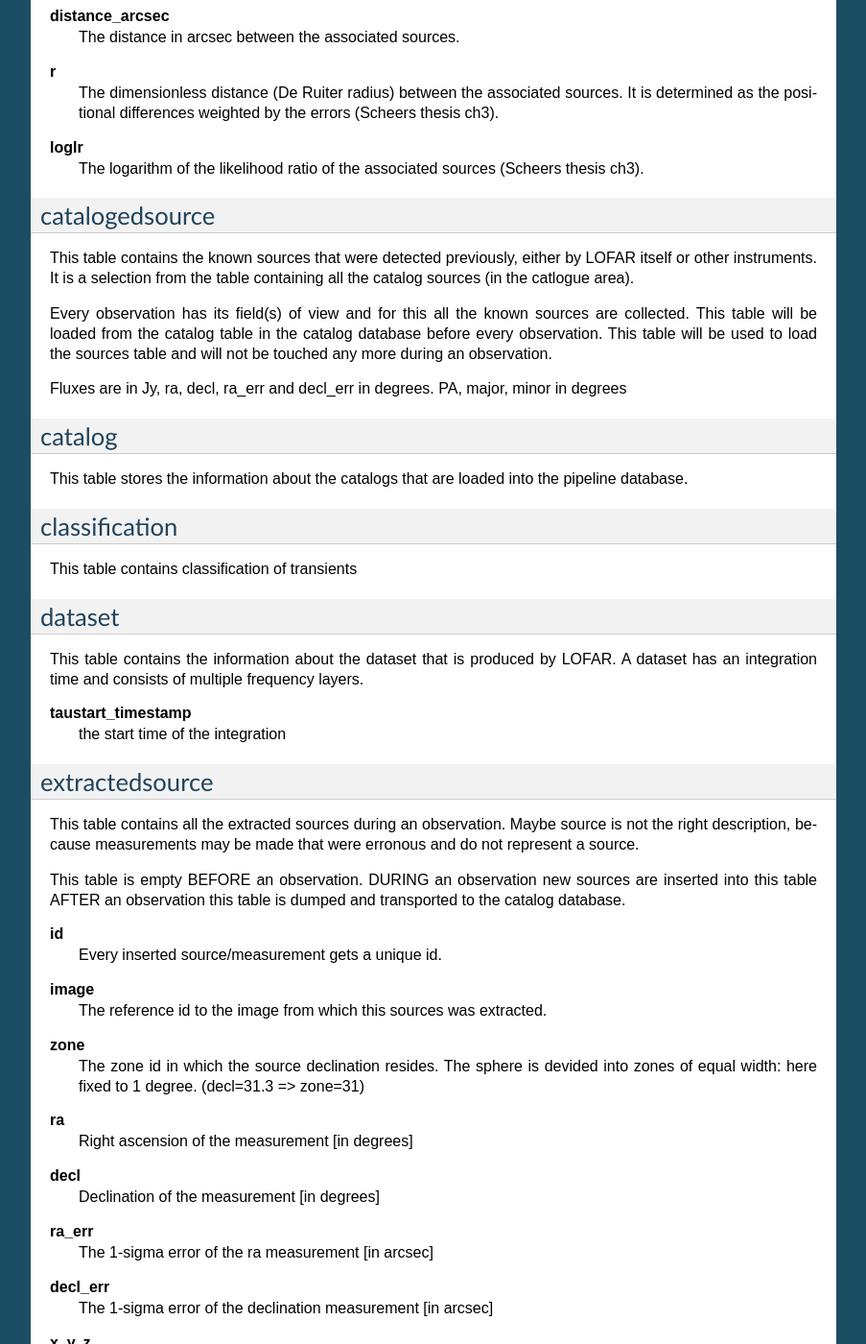
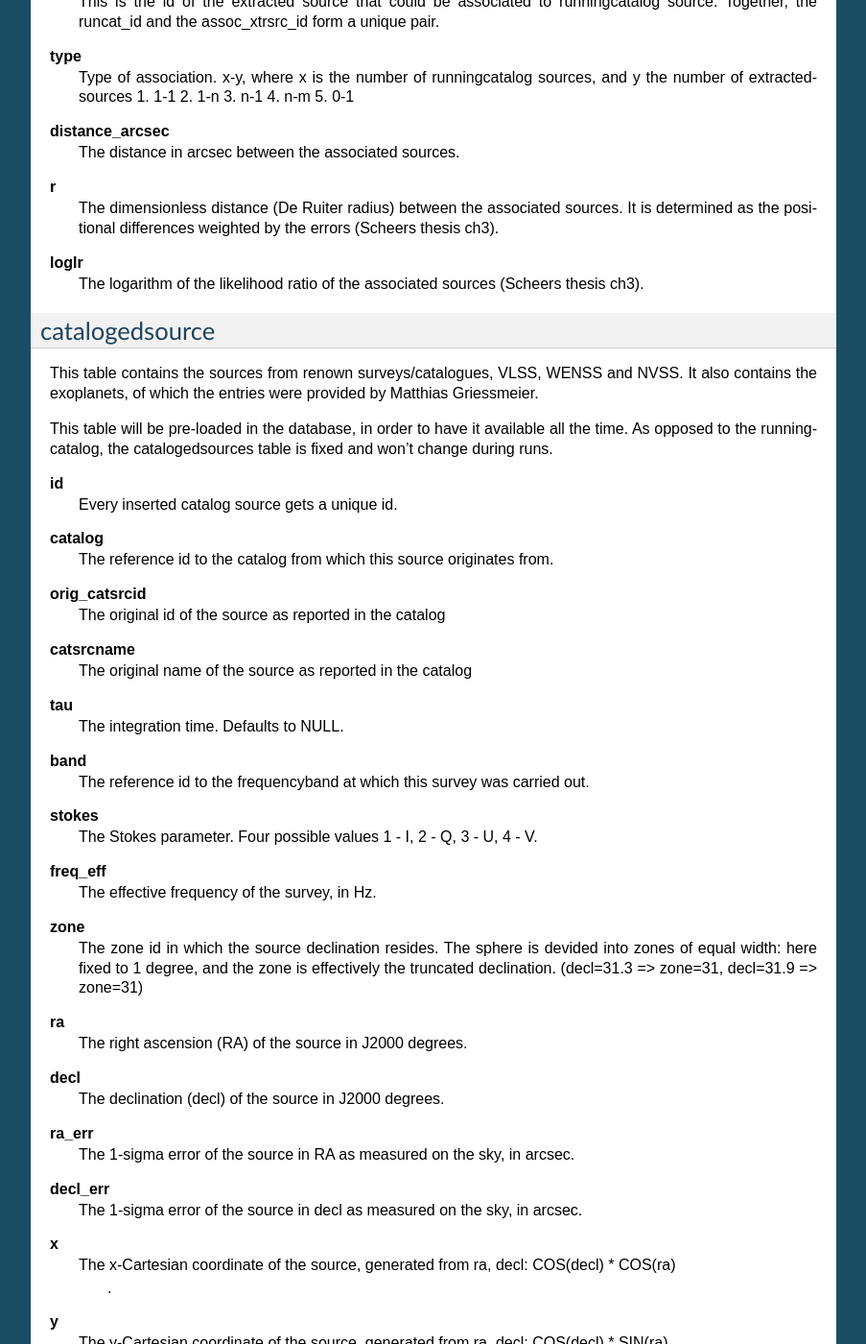
Before and after one commit to transientskp/tkp, a Sphinx documentation site: the page built from documentation/source/database/schema.rst, in a window 1280 px wide and 1400 px high, scrolled down 2021 px. Shown: the whole window at 96% size, without its empty margins (198-1101 px from the left). Built offline with Sphinx 7.4.7, drawn with Linux system fonts in a browser that asks for light colours; some of the changed text lies outside the part shown.

Commit message:
Updated DDL descriptions of tables in the Transients Database

```diff
--- a/documentation/source/database/schema.rst
+++ b/documentation/source/database/schema.rst
@@ -9,7 +9,10 @@
 assoccatsource
 ==============
 
-This table stores the information about the extractedsources that could be associated with a catalogedsource.
+This table stores the associations between extracted sources and cataloged sources (i.e. VLSS, WENSSm, WENSSp, and NVSS sources).
+
+For every association pair the association parameters, distance_arcsec, r and loglr are calculated as well. Only source pairs that fullfil the criterion of an association (r < r_lim) are accepted and appended to this table. r_lim may be specified in tkp.cfg, or otherwise defaults to 3.717, corresponding to missing 10^{-3} counterparts (see Scheers's thesis, section 3.2.3)
+
 
 **xrtsrc**
    This refers to the xtrsrcid of the extractedsource
@@ -33,7 +36,7 @@
 assocxtrsource
 ==============
 
-This table stores the information about the sources that could be associated.
+This table stores the associations between extracted sources and the running catalog.
 
 **runcat**
    refers to the runcatid in runningcatalog.  It is the "base" id of a series of polarized spectral lightcurve datapoints.
@@ -62,17 +65,119 @@
 catalogedsource
 ===============
 
-This table contains the known sources that were detected previously, either by LOFAR itself or other instruments.  It is a selection from the table containing all the catalog sources (in the catlogue area).
+This table contains the sources from renown surveys/catalogues, VLSS, WENSS and NVSS. It also contains the exoplanets, of which the entries were provided by Matthias Griessmeier.
 
-Every observation has its field(s) of view and for this all the known sources are collected. This table will be loaded from the catalog table in the catalog database before every observation.  This table will be used to load the sources table and will not be touched any more during an observation.
+This table will be pre-loaded in the database, in order to have it available all the time. As opposed to the runningcatalog, the catalogedsources table is fixed and won't change during runs.
 
-Fluxes are in Jy, ra, decl, ra_err and decl_err in degrees.  PA, major, minor in degrees
+
+**id**
+    Every inserted catalog source gets a unique id.
+
+**catalog**
+    The reference id to the catalog from which this source originates from.
+
+**orig_catsrcid**
+    The original id of the source as reported in the catalog
+
+**catsrcname**
+    The original name of the source as reported in the catalog
+
+**tau**
+    The integration time. Defaults to NULL.
+
+**band**
+    The reference id to the frequencyband at which this survey was carried out.
+
+**stokes**
+    The Stokes parameter. Four possible values 1 - I, 2 - Q, 3 - U, 4 - V.
+
+**freq_eff**
+    The effective frequency of the survey, in Hz.
+
+**zone**
+    The zone id in which the source declination resides.  The sphere is devided into zones of equal width: here fixed to 1 degree, and the zone is effectively the truncated declination. (decl=31.3 => zone=31, decl=31.9 => zone=31)
+
+**ra**
+    The right ascension (RA) of the source in J2000 degrees.
+
+**decl**
+    The declination (decl) of the source in J2000 degrees.
+
+**ra_err**
+    The 1-sigma error of the source in RA as measured on the sky, in arcsec.
+
+**decl_err**
+    The 1-sigma error of the source in decl as measured on the sky, in arcsec.
+
+**x**
+    The x-Cartesian coordinate of the source, generated from ra, decl: COS(decl) * COS(ra)
+                    .
+**y**
+    The y-Cartesian coordinate of the source, generated from ra, decl: COS(decl) * SIN(ra)
+
+**z**
+    The z-Cartesian coordinate of the source, generated from ra, decl: SIN(decl)
+
+**margin**
+    Not used, defaults to 0.
+
+**det_sigma**
+    The detection level of the source, which none of the current catalogs provides, and defaults to 0.
+
+**src_type**
+    Only the WENSS catalog reports the source type: M for a multi-component source, C for a subcomponent of the parent M, S for a single source and E for an extended source. Currently, we associate extracted sources with all source types.
+
+**fit_probl**
+    WENSS and NVSS report occasional fit problems.
+
+**PA**
+    Position angle of fitted major axis, in degrees
+
+**PA_err**
+    Error on position angle of fitted major axis, in degrees
+
+**major**
+    Major axis of deconvolved component size, in arcsec
+
+**major_err**
+    Mean error on major axis, in arcsec
+
+**minor**
+    Minor axis of deconvolved component size, in arcsec
+
+**minor_err**
+    Mean error on minor axis, in arcsec
+
+**avg_f_peak**
+    Peak flux of source, in Jy
+
+**avg_f_peak_err**
+    Mean error on peak flux of source, in Jy
+
+**avg_f_int**
+    Integrated flux of source, in Jy
+
+**avg_f_int_err**
+    Mean error on integrated flux of source, in Jy
+
+**frame**
+    Some catalogs have a reference to a frame/fits image/jpg postage stamp for the field the source was detected in.
 
 
 catalog
 =======
 
 This table stores the information about the catalogs that are loaded into the pipeline database.
+
+
+**id**
+    Every catalog gets a unique id.
+
+**name**
+    An acronym under which the catalog is well-known, f.ex. 'NVSS'
+
+**fullname**
+    The full name under which the catalog is known, f.ex. 'NRAO VLA Sky Survey'
 
 
 classification
@@ -84,10 +189,24 @@
 dataset
 =======
 
-This table contains the information about the dataset that is produced by LOFAR.  A dataset has an integration time and consists of multiple frequency layers.
+This table contains the information about a dataset. A dataset is nothing more than a collection of images grouped together for processing. When the same group is reprocessed, and the dataset.dsinname is identical (f.ex. when the processing runs with other trap parameters), the rerun is incremented by 1, but also the id is auto-incremented
 
-**taustart_timestamp**
-    the start time of the integration
+
+**id**
+    Every dataset gets a unique id.
+
+**rerun**
+    At insertion, with the insertDataset() SQL function, this is incremented by 1 when the dsinname
+    is present, otherwise defaults to 0.
+
+**process_ts**
+    The timestamp of the start of processing the dataset
+
+**inname**
+    A description of the dataset.
+
+**description**
+    A description of the dataset.
 
 
 extractedsource
@@ -104,13 +223,13 @@
     The reference id to the image from which this sources was extracted.
 
 **zone**
-    The zone id in which the source declination resides.  The sphere is devided into zones of equal width: here fixed to 1 degree. (decl=31.3 => zone=31)
+    The zone id in which the source declination resides.  The sphere is devided into zones of equal width: here fixed to 1 degree, and the zone is effectively the truncated declination. (decl=31.3 => zone=31, decl=31.9 => zone=31)
 
 **ra**
-    Right ascension of the measurement [in degrees]
+    Right ascension of the measurement [in J2000 degrees]
 
 **decl**
-    Declination of the measurement [in degrees]
+    Declination of the measurement [in J2000 degrees]
 
 **ra_err**
     The 1-sigma error of the ra measurement [in arcsec]
@@ -162,35 +281,88 @@
 frequencyband
 =============
 
-This table contains the frequencies at which the extracted sources were detected. It might also be preloaded with the frequencies at which the stokes of the catalog sources were measured.
+This table contains the frequency bands that are available during an observation and for the cataloged sources.
+
+**id**
+    Every frequency band has its unique id.
+
+**freq_central**
+    The central frequency of the defined frequency band. (Note that this is not the effective frequency, which is stored as a property in the image table.)
+
+**freq_low**
+    The low end of the frequency band
+
+**freq_high**
+    The high end of the frequency band
+
 
 
 image
 =====
 
-This table contains the images that are being processed.  The only format for now is FITS. The HDF5 format will be implemented later.
+This table contains the images that are being or were processed in the trap.  The only format for now is FITS. The HDF5 format will be implemented later.
 
 An image is characterised by
 
+* observation timestamp (taustart_ts).
+* frequency band (band)
 * integration time (tau)
-* frequency band (band)
-* timestamp (seq_nr).
 
-A group of images that belong together (not specified any further) are in the same data set (they have the same ds_id).
+A group of images that belong together (defined by user, but not specified any further) are in the same data set (i.e. they have the same ds_id).
+
+**id**
+    Every image gets a unique id.
+
+**dataset**
+    The dataset to which the image belongs to
+
+**tau**
+    The integration time of the image. This is a quick reference number related to tau_time, similar to band related to central frequency.
+
+**band**
+    The frequency band at which the observation was carried out
+
+**stokes**
+    The Stokes parameter of the observation. 1 = I, 2 = Q, 3 = U and 4 = V.
 
 **tau_time**
-   in seconds (ref. tau)
+    The integration time of the image, in seconds.
+
 **freq_eff**
-   in Hz (ref. band)
+    The effective frequency at which the observation was carried out, in Hz
 
-**taustart_timestamp**
-    in YYYY-MM-DD-HH:mm:ss:nnnnnn, but without interpunctions (ref. seq_nr)
+**freq_bw**
+    The frequency bandwidth of the observation, in Hz
 
-**bsmaj, bsmin, bpa**
-	the semimajor, semiminor axes of the synthesized beam in degrees. NOTE that these *ARE* the semimajor axes.
+**taustart_ts**
+    The timestamp of the start of the observation
 
-**centr_ra and _decl**
-	the central coordinates (J2000) of the image in degrees.
+**centre_ra and centre_decl**
+	The central coordinates (J2000) of the image in degrees.
+
+**x, y and z**
+    The Cartesian coordinates of centre_ra and centre_decl.
+
+**bmaj_syn**
+    The beam major axis of the synthesized beam, in arcsec.
+
+**bmin_syn**
+    The beam minor axis of the synthesized beam, in arcsec.
+
+**bpa_syn**
+    The position angle of the synthesized beam (from north to east to the major axis), in degrees.
+
+**fwhm_arcsec**
+    The full width half maximum of the primary beam, in arcsec.
+
+**fov_degrees**
+    The field of view of the image, in square degrees.
+
+**url**
+    The url of the physical location of the image at the time of processing.
+
+**node(s)**
+    Determine the current and number of nodes in case of a sharded database set-up.
 
 
 monitoringlist
@@ -206,8 +378,24 @@
 node
 ====
 
-This table keeps track of the versions and changes
+This table keeps track of zones (declinations) of the stored sources on the nodes in a sharded database configuration. Every node in such a set-up will have this table, but with different content.
 
+**node**
+    The id of the node
+**zone**
+    The zone that is available on the node
+**zone_min**
+    The minimum zone of the zones
+**zone_max**
+    The maximum zone of the zones
+**zone_min_incl**
+    Boolean determining whether the minimum zone is included.
+**zone_max_incl**
+    Boolean determining whether the maximum zone is included.
+**zoneheight**
+    The zone height of a zone, in degrees
+**nodes**
+    The total number of nodes in the sharded database configuration.
 
 runningcatalog
 ==============
@@ -277,8 +465,7 @@
 temprunningcatalog
 ==================
 
-This table contains the unique sources that were detected during an observation.
-Extractedsources not in this table are appended when there is no positional match or when a source was detected in a higher resolution image.
+This table contains the matches of all extractedsources from an image and their counterparts in the runningcatalog. After handling the many-to-many, 1-to-many and many-to-1, the runningcatalog is updated with the new "averages". The 0-to-1 and 1-to-0 relations are processed separatedly and do not touch this table.
 
 
 transient
```
Also changed, not shown: other parts of documentation/source/database/schema.rst (+1 -1 lines).
